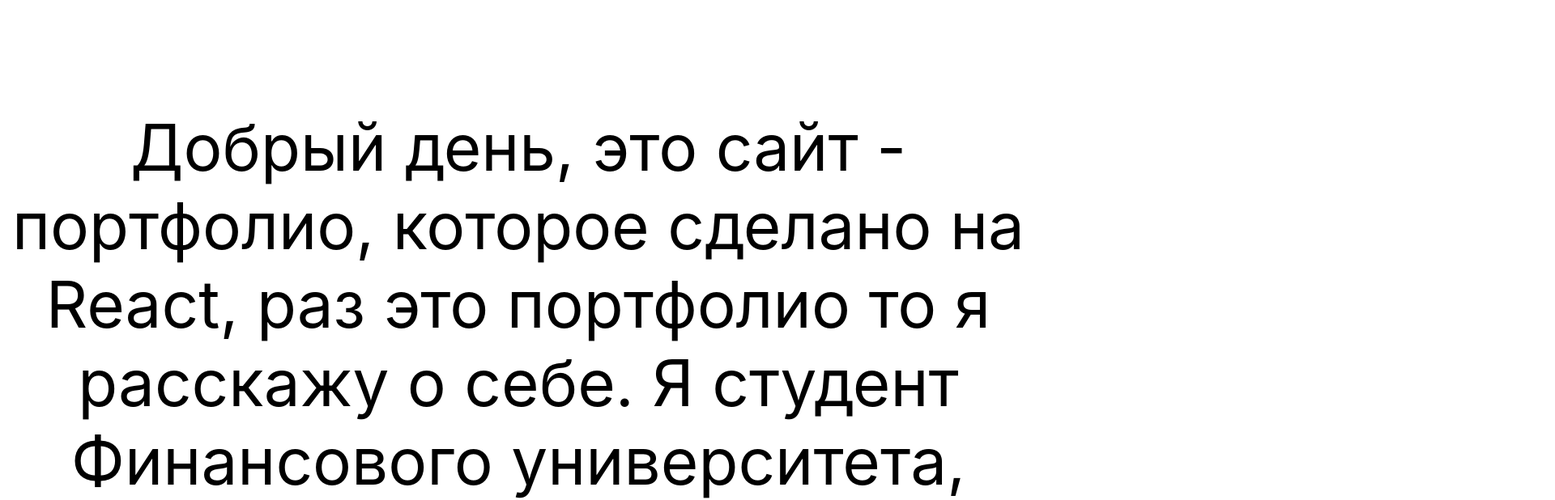
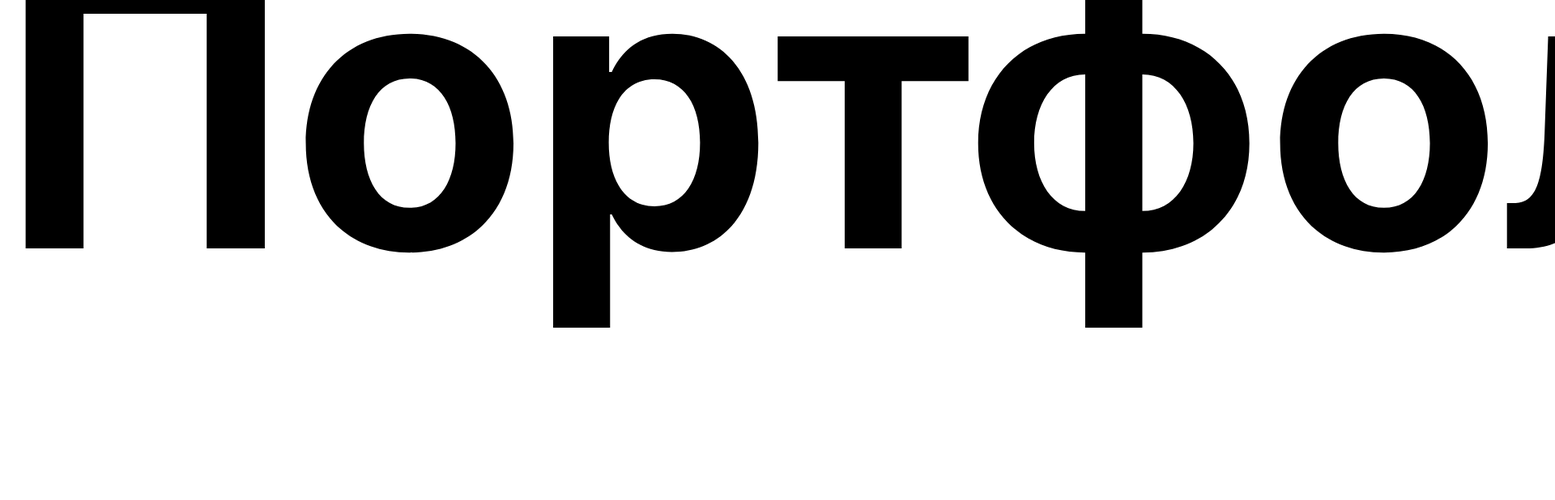
Before and after one commit to AIVIANO/portfolio-dubosheido, a React (Create React App) app: page / in a window 1280 px wide. Shown: the part 480-1098 px from the top of the page at 81% size, 1920 px wide, since content can reach past the window. Built offline with nearby package versions, Linux system fonts and the light colour scheme.

Commit message:
Increase size of images and text

```diff
--- a/src/App.css
+++ b/src/App.css
@@ -3,11 +3,11 @@
 }
 
 .App-header h1 {
-  font-size: 15em; /* Увеличиваем размер заголовка */
+  font-size: 30em; /* Увеличиваем размер заголовка */
 }
 
 .App-header p {
-  font-size: 5em; /* Увеличиваем размер текста */
+  font-size: 15em; /* Увеличиваем размер текста */
 }
 
 .gallery {
@@ -17,6 +17,6 @@
 }
 
 .gallery img {
-  width: 10000px; /* Увеличиваем ширину изображений */
+  width: 5000px; /* Увеличиваем ширину изображений */
   height: auto;
 }
```
